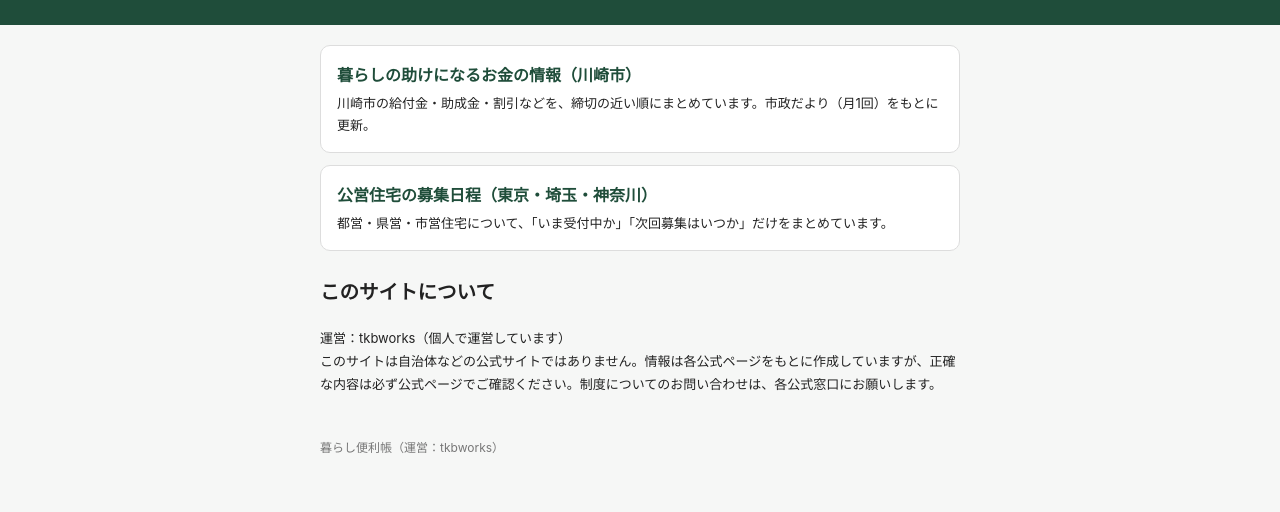
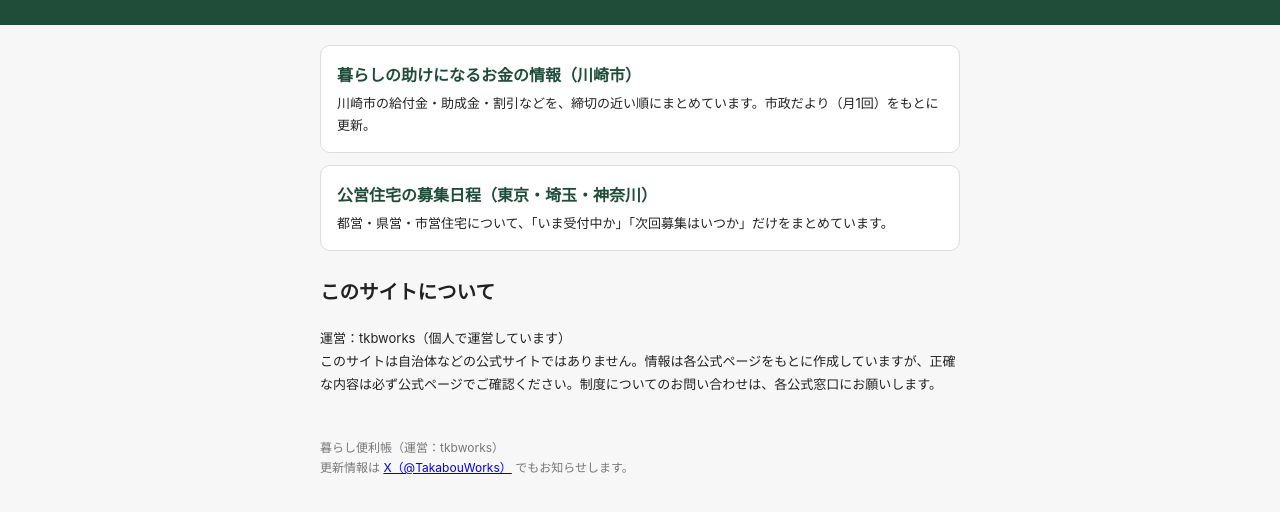
Before and after one commit to tkbworks/tkbworks.github.io, a plain HTML site: page index.html in a window 1280 px wide. Shown: the part 96-608 px from the top of the page. Drawn offline with Linux system fonts and the light colour scheme.

Commit message:
X（@TakabouWorks）へのリンクを追加

```diff
--- a/index.html
+++ b/index.html
@@ -38,6 +38,7 @@
     このサイトは自治体などの公式サイトではありません。情報は各公式ページをもとに作成していますが、正確な内容は必ず公式ページでご確認ください。制度についてのお問い合わせは、各公式窓口にお願いします。</p>
   </section>
 </main>
-<footer>暮らし便利帳（運営：tkbworks）</footer>
+<footer>暮らし便利帳（運営：tkbworks）<br>
+更新情報は <a href="https://x.com/takabouworks" target="_blank" rel="noopener">X（@TakabouWorks）</a> でもお知らせします。</footer>
 </body>
 </html>
```
